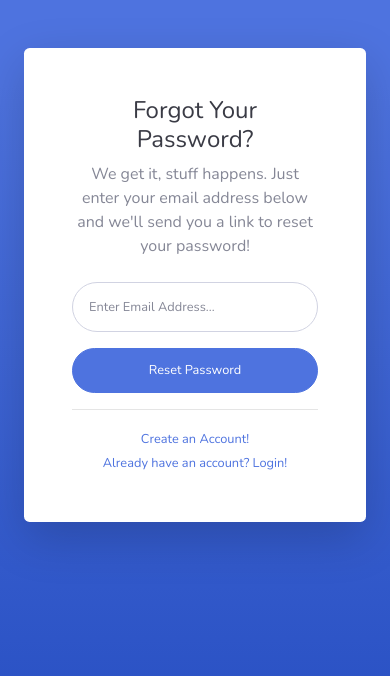
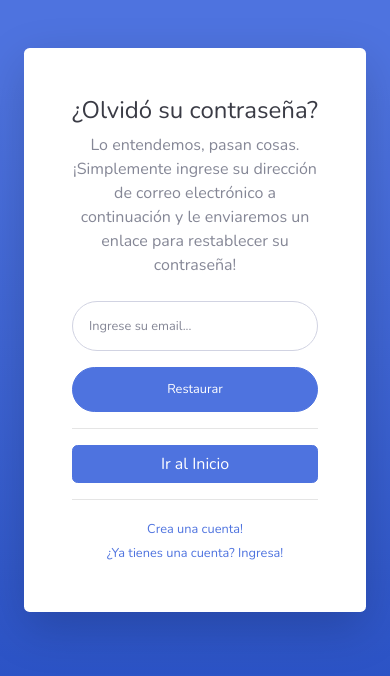
Before and after one commit to sarolong/SICADMI, a PHP site: page /forgot-password.html in a window 390 px wide. Shown: the top 676 px of the page. Run offline with PHP 8.4, Linux system fonts and the light colour scheme.

Commit message:
Ultimos cambios

```diff
--- a/404.html
+++ b/404.html
@@ -9,7 +9,7 @@
     <meta name="description" content="">
     <meta name="author" content="">
 
-    <title>SB Admin 2 - 404</title>
+    <title>SICADMI</title>
 
     <!-- Custom fonts for this template-->
     <link href="vendor/fontawesome-free/css/all.min.css" rel="stylesheet" type="text/css">
@@ -31,7 +31,7 @@
         <ul class="navbar-nav bg-gradient-primary sidebar sidebar-dark accordion" id="accordionSidebar">
 
             <!-- Sidebar - Brand -->
-            <a class="sidebar-brand d-flex align-items-center justify-content-center" href="index.html">
+            <a class="sidebar-brand d-flex align-items-center justify-content-center" href="index.php">
                 <div class="sidebar-brand-icon rotate-n-15">
                     <i class="fas fa-laugh-wink"></i>
                 </div>
--- a/blank.html
+++ b/blank.html
@@ -31,11 +31,11 @@
         <ul class="navbar-nav bg-gradient-primary sidebar sidebar-dark accordion" id="accordionSidebar">
 
             <!-- Sidebar - Brand -->
-            <a class="sidebar-brand d-flex align-items-center justify-content-center" href="index.html">
+            <a class="sidebar-brand d-flex align-items-center justify-content-center" href="index.php">
                 <div class="sidebar-brand-icon rotate-n-15">
                     <i class="fas fa-laugh-wink"></i>
                 </div>
-                <div class="sidebar-brand-text mx-3">SB Admin <sup>2</sup></div>
+                <div class="sidebar-brand-text mx-3">SICADMI</div>
             </a>
 
             <!-- Divider -->
@@ -43,7 +43,7 @@
 
             <!-- Nav Item - Dashboard -->
             <li class="nav-item">
-                <a class="nav-link" href="index.html">
+                <a class="nav-link" href="index.php">
                     <i class="fas fa-fw fa-tachometer-alt"></i>
                     <span>Dashboard</span></a>
             </li>
--- a/cards.html
+++ b/cards.html
@@ -9,7 +9,7 @@
     <meta name="description" content="">
     <meta name="author" content="">
 
-    <title>SB Admin 2 - Cards</title>
+    <title>SICADMI</title>
 
     <!-- Custom fonts for this template-->
     <link href="vendor/fontawesome-free/css/all.min.css" rel="stylesheet" type="text/css">
--- a/charts.html
+++ b/charts.html
@@ -9,7 +9,7 @@
     <meta name="description" content="">
     <meta name="author" content="">
 
-    <title>SB Admin 2 - Charts</title>
+    <title>SICADMI</title>
 
     <!-- Custom fonts for this template-->
     <link href="vendor/fontawesome-free/css/all.min.css" rel="stylesheet" type="text/css">
@@ -31,7 +31,7 @@
         <ul class="navbar-nav bg-gradient-primary sidebar sidebar-dark accordion" id="accordionSidebar">
 
             <!-- Sidebar - Brand -->
-            <a class="sidebar-brand d-flex align-items-center justify-content-center" href="index.html">
+            <a class="sidebar-brand d-flex align-items-center justify-content-center" href="index.php">
                 <div class="sidebar-brand-icon rotate-n-15">
                     <i class="fas fa-laugh-wink"></i>
                 </div>
--- a/forgot-password.html
+++ b/forgot-password.html
@@ -35,30 +35,32 @@
                     <div class="card-body p-0">
                         <!-- Nested Row within Card Body -->
                         <div class="row">
-                            <div class="col-lg-6 d-none d-lg-block bg-password-image"></div>
+                            <div class="col-lg-6 d-none d-lg-block" style="background-image:url(https://images.pexels.com/photos/225250/pexels-photo-225250.jpeg?auto=compress&cs=tinysrgb&w=1260&h=750&dpr=1);background-position:center;background-size:cover"></div>
                             <div class="col-lg-6">
                                 <div class="p-5">
                                     <div class="text-center">
-                                        <h1 class="h4 text-gray-900 mb-2">Forgot Your Password?</h1>
-                                        <p class="mb-4">We get it, stuff happens. Just enter your email address below
-                                            and we'll send you a link to reset your password!</p>
+                                        <h1 class="h4 text-gray-900 mb-2">¿Olvidó su contraseña?</h1>
+                                        <p class="mb-4">Lo entendemos, pasan cosas. ¡Simplemente ingrese su dirección de correo electrónico
+                                             a continuación y le enviaremos un enlace para restablecer su contraseña!</p>
                                     </div>
-                                    <form class="user">
+                                    <form class="user" id="user">
                                         <div class="form-group">
                                             <input type="email" class="form-control form-control-user"
                                                 id="exampleInputEmail" aria-describedby="emailHelp"
-                                                placeholder="Enter Email Address...">
+                                                placeholder="Ingrese su email...">
                                         </div>
-                                        <a href="login.html" class="btn btn-primary btn-user btn-block">
-                                            Reset Password
-                                        </a>
+                                        <input type="button" onClick="mensajeClave(); reset()" value="Restaurar" class="btn btn-primary btn-user btn-block"></input>
                                     </form>
                                     <hr>
+                                    <a href="LoginPagina.php" class="btn btn-primary btn-user btn-block">
+                                        Ir al Inicio
+                                    </a>
+                                    <hr>
                                     <div class="text-center">
-                                        <a class="small" href="register.html">Create an Account!</a>
+                                        <a class="small" href="register.html">Crea una cuenta!</a>
                                     </div>
                                     <div class="text-center">
-                                        <a class="small" href="login.html">Already have an account? Login!</a>
+                                        <a class="small" href="LoginPagina.php">¿Ya tienes una cuenta? Ingresa!</a>
                                     </div>
                                 </div>
                             </div>
@@ -71,6 +73,9 @@
         </div>
 
     </div>
+
+    <script src="js/alert.js"></script>
+    <script src="https://unpkg.com/sweetalert/dist/sweetalert.min.js"></script>
 
     <!-- Bootstrap core JavaScript-->
     <script src="vendor/jquery/jquery.min.js"></script>
--- a/js/alert.js
+++ b/js/alert.js
@@ -8,3 +8,18 @@ function mensaje() {
         showConfirmButton: false,
     });
   }
+
+  function mensajeClave() {
+
+    swal({
+        position: 'top-end',
+        icon: 'success',
+        title: 'Se restauro su contraseña',
+        showConfirmButton: false,
+    });
+  }
+
+  function reset(){
+      document.getElementsById("user").reset();
+      document.getElementsById("ticket").reset();
+  }
--- a/tables.html
+++ b/tables.html
@@ -9,7 +9,7 @@
     <meta name="description" content="">
     <meta name="author" content="">
 
-    <title>SB Admin 2 - Tables</title>
+    <title>SICADMI</title>
 
     <!-- Custom fonts for this template -->
     <link href="vendor/fontawesome-free/css/all.min.css" rel="stylesheet" type="text/css">
@@ -34,7 +34,7 @@
         <ul class="navbar-nav bg-gradient-primary sidebar sidebar-dark accordion" id="accordionSidebar">
 
             <!-- Sidebar - Brand -->
-            <a class="sidebar-brand d-flex align-items-center justify-content-center" href="index.html">
+            <a class="sidebar-brand d-flex align-items-center justify-content-center" href="index.php">
                 <div class="sidebar-brand-icon rotate-n-15">
                     <i class="fas fa-laugh-wink"></i>
                 </div>
--- a/utilities-animation.html
+++ b/utilities-animation.html
@@ -9,7 +9,7 @@
     <meta name="description" content="">
     <meta name="author" content="">
 
-    <title>SB Admin 2 - Animation Utilities</title>
+    <title>SICADMI</title>
 
     <!-- Custom fonts for this template-->
     <link href="vendor/fontawesome-free/css/all.min.css" rel="stylesheet" type="text/css">
@@ -31,7 +31,7 @@
         <ul class="navbar-nav bg-gradient-primary sidebar sidebar-dark accordion" id="accordionSidebar">
 
             <!-- Sidebar - Brand -->
-            <a class="sidebar-brand d-flex align-items-center justify-content-center" href="index.html">
+            <a class="sidebar-brand d-flex align-items-center justify-content-center" href="index.php">
                 <div class="sidebar-brand-icon rotate-n-15">
                     <i class="fas fa-laugh-wink"></i>
                 </div>
--- a/utilities-border.html
+++ b/utilities-border.html
@@ -9,7 +9,7 @@
     <meta name="description" content="">
     <meta name="author" content="">
 
-    <title>SB Admin 2 - Border Utilities</title>
+    <title>SICADMI</title>
 
     <!-- Custom fonts for this template-->
     <link href="vendor/fontawesome-free/css/all.min.css" rel="stylesheet" type="text/css">
@@ -31,7 +31,7 @@
         <ul class="navbar-nav bg-gradient-primary sidebar sidebar-dark accordion" id="accordionSidebar">
 
             <!-- Sidebar - Brand -->
-            <a class="sidebar-brand d-flex align-items-center justify-content-center" href="index.html">
+            <a class="sidebar-brand d-flex align-items-center justify-content-center" href="index.php">
                 <div class="sidebar-brand-icon rotate-n-15">
                     <i class="fas fa-laugh-wink"></i>
                 </div>
--- a/utilities-color.html
+++ b/utilities-color.html
@@ -9,7 +9,7 @@
     <meta name="description" content="">
     <meta name="author" content="">
 
-    <title>SB Admin 2 - Color Utilities</title>
+    <title>SICADMI</title>
 
     <!-- Custom fonts for this template-->
     <link href="vendor/fontawesome-free/css/all.min.css" rel="stylesheet" type="text/css">
@@ -31,7 +31,7 @@
         <ul class="navbar-nav bg-gradient-primary sidebar sidebar-dark accordion" id="accordionSidebar">
 
             <!-- Sidebar - Brand -->
-            <a class="sidebar-brand d-flex align-items-center justify-content-center" href="index.html">
+            <a class="sidebar-brand d-flex align-items-center justify-content-center" href="index.php">
                 <div class="sidebar-brand-icon rotate-n-15">
                     <i class="fas fa-laugh-wink"></i>
                 </div>
--- a/utilities-other.html
+++ b/utilities-other.html
@@ -9,7 +9,7 @@
     <meta name="description" content="">
     <meta name="author" content="">
 
-    <title>SB Admin 2 - Other Utilities</title>
+    <title>SICADMI</title>
 
     <!-- Custom fonts for this template-->
     <link href="vendor/fontawesome-free/css/all.min.css" rel="stylesheet" type="text/css">
@@ -31,7 +31,7 @@
         <ul class="navbar-nav bg-gradient-primary sidebar sidebar-dark accordion" id="accordionSidebar">
 
             <!-- Sidebar - Brand -->
-            <a class="sidebar-brand d-flex align-items-center justify-content-center" href="index.html">
+            <a class="sidebar-brand d-flex align-items-center justify-content-center" href="index.php">
                 <div class="sidebar-brand-icon rotate-n-15">
                     <i class="fas fa-laugh-wink"></i>
                 </div>
```
Also changed, not shown: buttons.html (+4 -4 lines), index.php (+12 -9 lines), register.html (+7 -6 lines).
